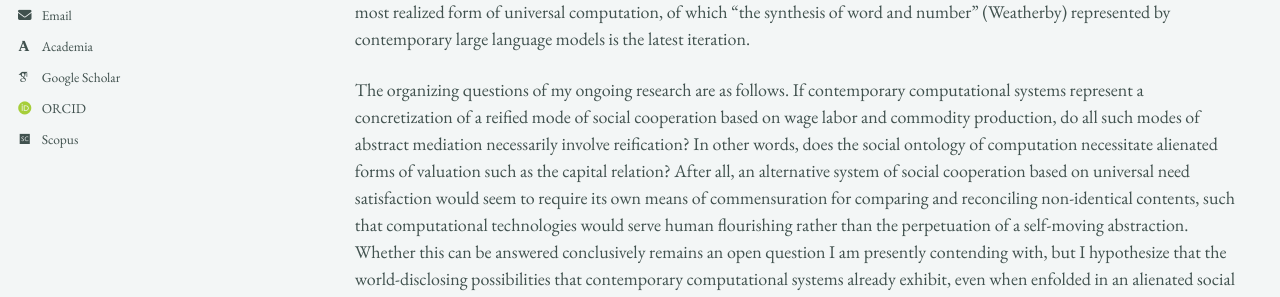
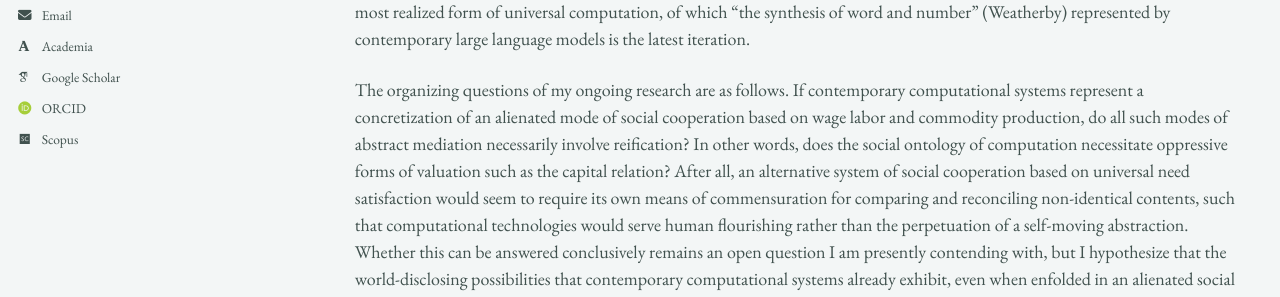
Before and after one commit to epujol90/epujol90.github.io, a Jekyll site: the page built from _pages/research.md, in a window 1280 px wide and 900 px high, scrolled down 4627 px. Shown: the part 403-700 px from the top of the window. Built offline with Jekyll 4.4.1, drawn with Linux system fonts in a browser that asks for light colours; some web fonts are replaced; a script bundle is joined from its source files by our own code; library files that are not in the unit come from our copies; some of the changed text lies outside the part shown.

Commit message:
Update research.md

```diff
--- a/_pages/research.md
+++ b/_pages/research.md
@@ -59,4 +59,4 @@ If the social ontology of a technical system must account for the intersubjectiv
 
 As scholarship historicizing the epistemology of computation has shown (Daston, Galison, Schaffer, Pasquinelli), the twin birth of this industrial configuration and the computer suggests a common operational logic. Indeed, if the industrial coupling of humans and machines necessitates a systematic regimentation of work and value, then computation is the mechanism by which the modern technical system makes this requirement actionable at scale. What is more, the imperative that this informational process become ever more granular, recursive, and operative across the whole technical system means that it must eventually become inscribed in the self-regulation of its constituent parts. What thereby emerges is a machinic species of intelligence as the most realized form of universal computation, of which “the synthesis of word and number” (Weatherby) represented by contemporary large language models is the latest iteration.
 
-The organizing questions of my ongoing research are as follows. If contemporary computational systems represent a concretization of a reified mode of social cooperation based on wage labor and commodity production, do all such modes of abstract mediation necessarily involve reification? In other words, does the social ontology of computation necessitate alienated forms of valuation such as the capital relation? After all, an alternative system of social cooperation based on universal need satisfaction would seem to require its own means of commensuration for comparing and reconciling non-identical contents, such that computational technologies would serve human flourishing rather than the perpetuation of a self-moving abstraction. Whether this can be answered conclusively remains an open question I am presently contending with, but I hypothesize that the world-disclosing possibilities that contemporary computational systems already exhibit, even when enfolded in an alienated social world, may point to a form of human individuation that does not yet exist.
+The organizing questions of my ongoing research are as follows. If contemporary computational systems represent a concretization of an alienated mode of social cooperation based on wage labor and commodity production, do all such modes of abstract mediation necessarily involve reification? In other words, does the social ontology of computation necessitate oppressive forms of valuation such as the capital relation? After all, an alternative system of social cooperation based on universal need satisfaction would seem to require its own means of commensuration for comparing and reconciling non-identical contents, such that computational technologies would serve human flourishing rather than the perpetuation of a self-moving abstraction. Whether this can be answered conclusively remains an open question I am presently contending with, but I hypothesize that the world-disclosing possibilities that contemporary computational systems already exhibit, even when enfolded in an alienated social world, may point to a form of human individuation that does not yet exist.
```
